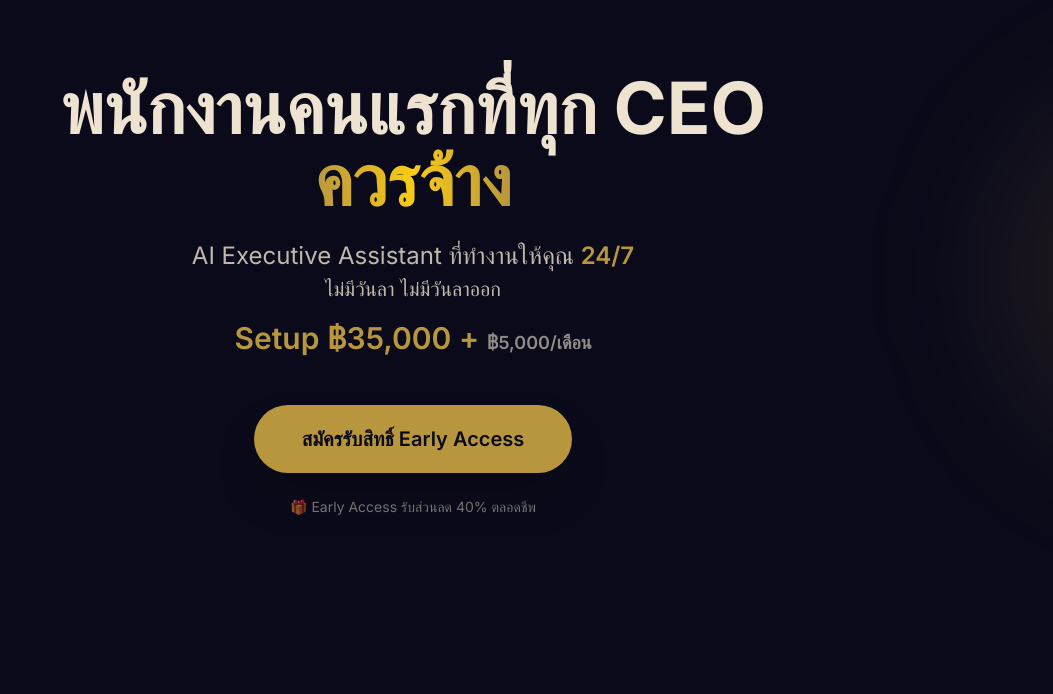
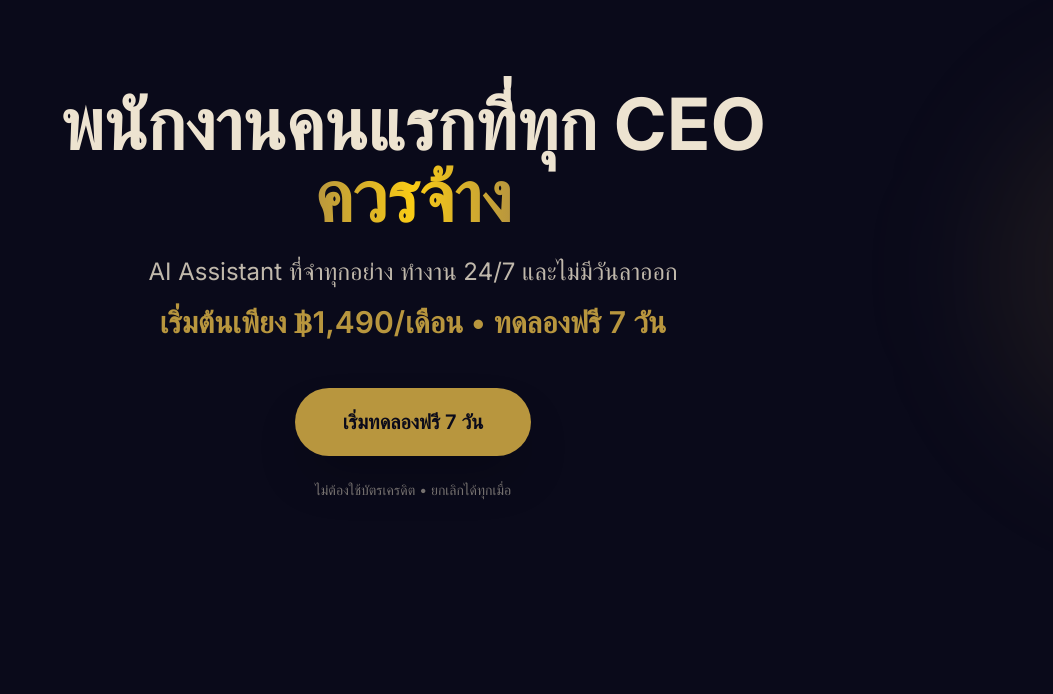
Before and after one commit to jetlauncher/getyourfriday, a Next.js app: page / in a window 1280 px wide. Shown: the part 106-800 px from the top of the page, without its empty margins (227-1280 px from the left). Built offline with nearby package versions, Linux system fonts and the light colour scheme.

Commit message:
Update hero to single tier pricing + 7-day trial

```diff
--- a/components/Hero.tsx
+++ b/components/Hero.tsx
@@ -1,8 +1,8 @@
 'use client'
 
 export default function Hero() {
-  const scrollToWaitlist = () => {
-    document.getElementById('waitlist')?.scrollIntoView({ behavior: 'smooth' })
+  const scrollToOnboard = () => {
+    document.getElementById('onboard')?.scrollIntoView({ behavior: 'smooth' })
   }
 
   return (
@@ -16,30 +16,30 @@ export default function Hero() {
       <div className="container-custom text-center relative z-10">
         <div className="animate-fadeInUp">
           <h1 className="text-4xl md:text-6xl lg:text-7xl font-bold mb-6 leading-tight">
-            พนักงานคนแรกที่ทุก CEO<br />
+            พนักงานคนแรกที่ทุก CEO
+            <br />
             <span className="gradient-text">ควรจ้าง</span>
           </h1>
 
           <p className="text-lg md:text-2xl text-cream/80 mb-4 max-w-3xl mx-auto leading-relaxed">
-            AI Executive Assistant ที่ทำงานให้คุณ <span className="text-gold font-semibold">24/7</span><br />
-            <span className="text-base md:text-xl">ไม่มีวันลา ไม่มีวันลาออก</span>
+            AI Assistant ที่จำทุกอย่าง ทำงาน 24/7 และไม่มีวันลาออก
           </p>
 
           <div className="mb-8 md:mb-12">
             <p className="text-xl md:text-3xl font-semibold text-gold">
-              Setup ฿35,000 + <span className="text-lg text-cream/60">฿5,000/เดือน</span>
+              เริ่มต้นเพียง ฿1,490/เดือน • ทดลองฟรี 7 วัน
             </p>
           </div>
 
           <button
-            onClick={scrollToWaitlist}
+            onClick={scrollToOnboard}
             className="bg-gold hover:bg-gold/90 text-navy px-8 md:px-12 py-4 md:py-5 rounded-full font-semibold text-lg md:text-xl transition-all duration-300 transform hover:scale-105 shadow-2xl hover:shadow-gold/50"
           >
-            สมัครรับสิทธิ์ Early Access
+            เริ่มทดลองฟรี 7 วัน
           </button>
 
           <p className="mt-6 text-sm text-cream/50">
-            🎁 Early Access รับส่วนลด 40% ตลอดชีพ
+            ไม่ต้องใช้บัตรเครดิต • ยกเลิกได้ทุกเมื่อ
           </p>
         </div>
       </div>
```
